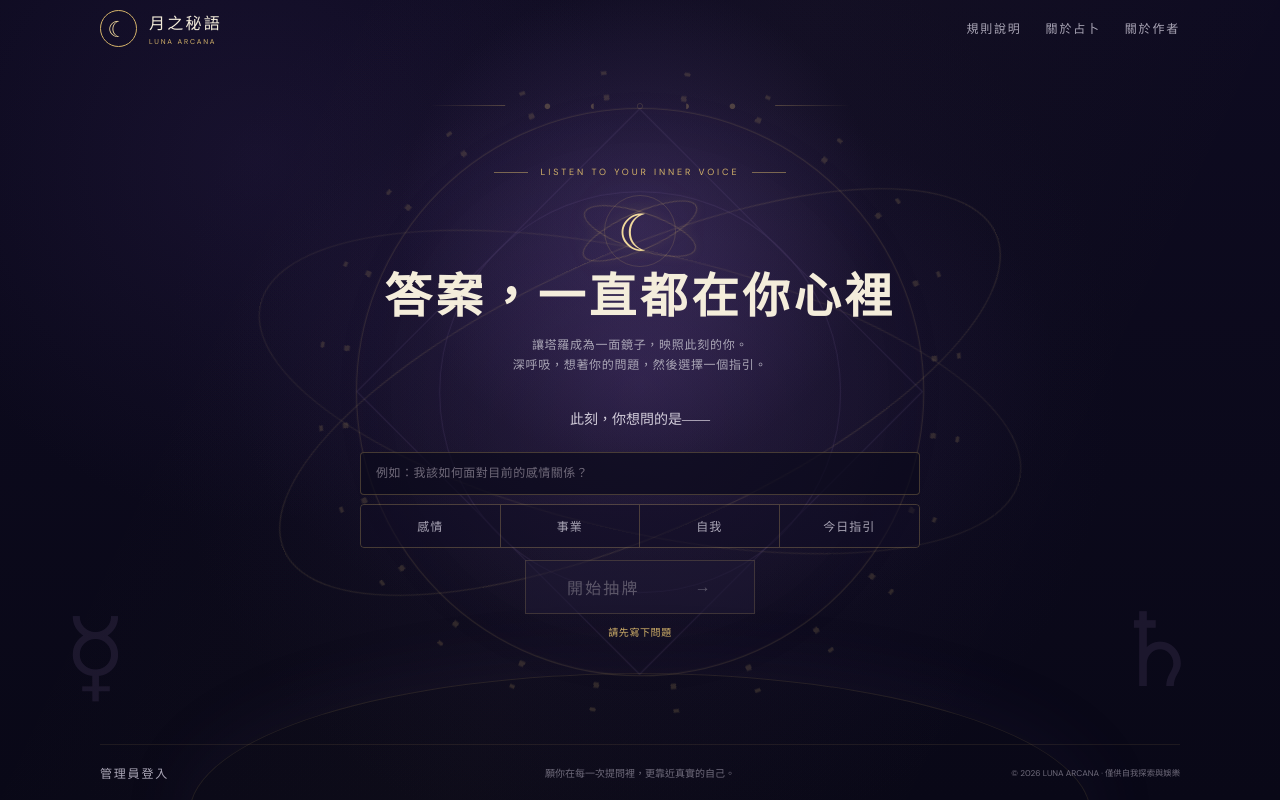
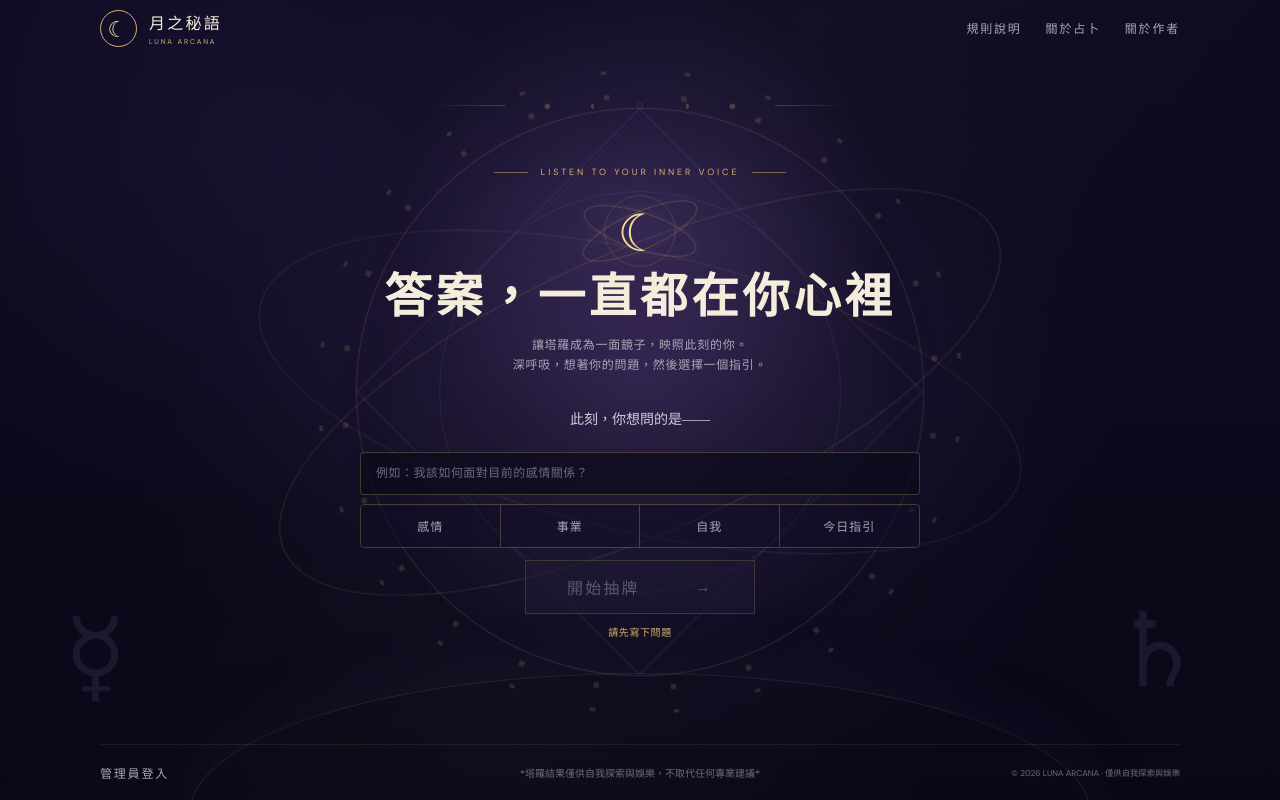
Before and after one commit to lee359/TarotCard, a Nuxt app: page / in a window 1280 px wide. Built offline with nearby package versions, Linux system fonts and the light colour scheme.

Commit message:
update readme & index content

```diff
--- a/app/pages/index.vue
+++ b/app/pages/index.vue
@@ -124,7 +124,7 @@ onMounted(() => {
 
       <footer>
         <button class="footer-admin-link" type="button" @click="openAdminLogin">管理員登入</button>
-        <p>願你在每一次提問裡，更靠近真實的自己。</p>
+        <p>*塔羅結果僅供自我探索與娛樂，不取代任何專業建議*</p>
         <small>© {{ new Date().getFullYear() }} LUNA ARCANA · 僅供自我探索與娛樂</small>
       </footer>
     </section>
```
Also changed, not shown: 1 other file (tests, documents, lock files or other folders).
